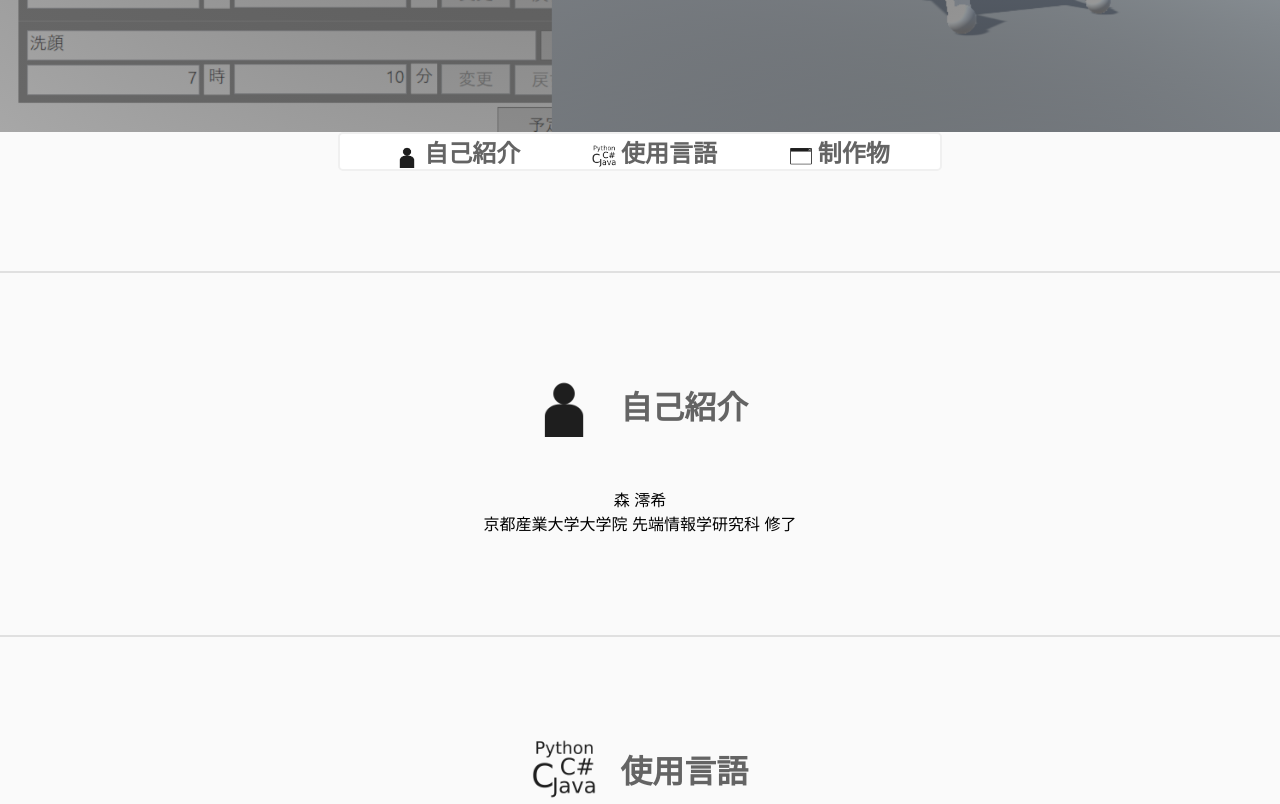
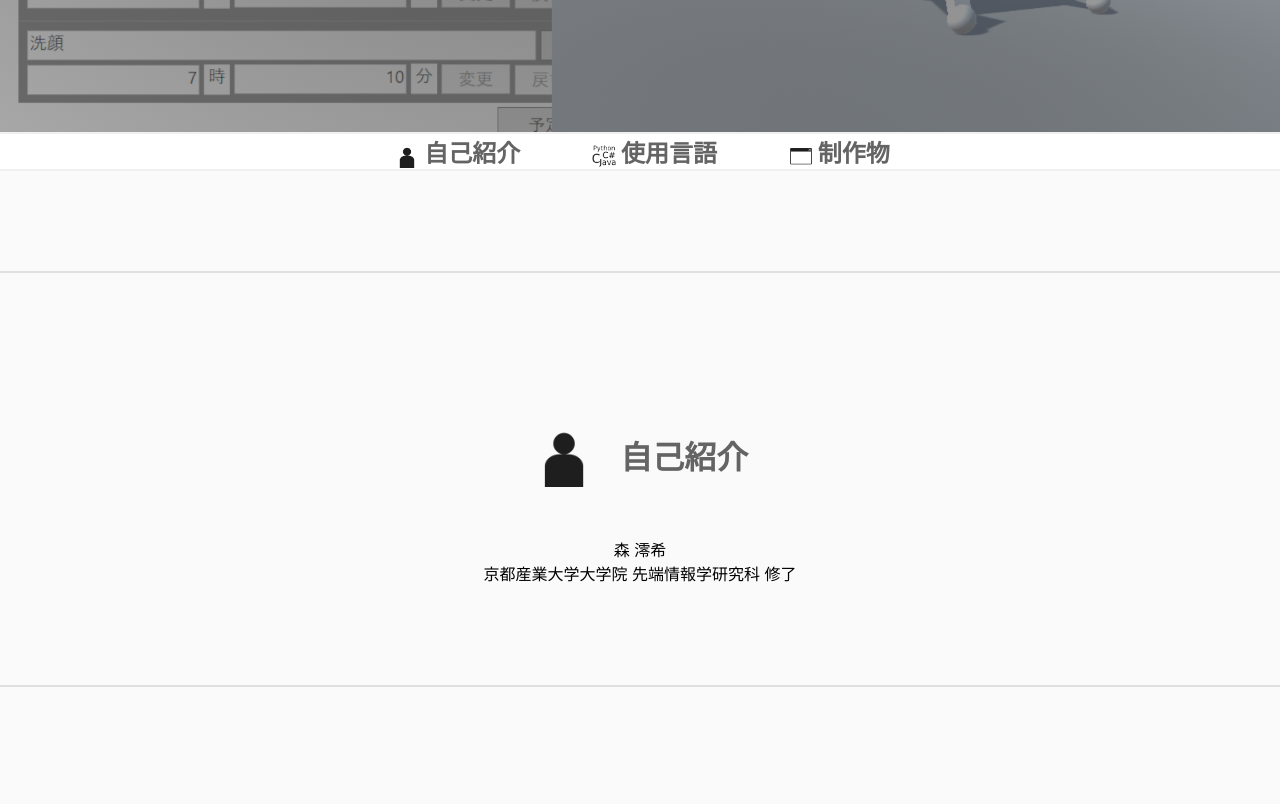
Before and after one commit to mmsnkp/portfolio, a plain HTML site: page index.html in a window 1280 px wide. Shown: the part 660-1464 px from the top of the page. Drawn offline with Linux system fonts and the light colour scheme.

Commit message:
メニューバー固定時のCSSの設定を完了。

```diff
--- a/css/style.css
+++ b/css/style.css
@@ -16,10 +16,9 @@ body{
 
 /*----------------------------------------------------------*/
 .title{
-	margin-top: 50px;
-	margin-bottom: 50px;
-	margin-left: auto;
-    margin-right: auto;
+	padding-top: 50px;
+	padding-bottom: 50px;
+	margin: 0px auto;
     text-align: center;
 }
 .title-text{
@@ -64,16 +63,12 @@ body{
 
 
 #menu{
-	margin-top: 0px;
-	margin-bottom: 0px;
-	margin-left: auto;
-    margin-right: auto;
-	width: 600px;
+	width: 100%;
 	background-color: white;
 	display: flex;
 	justify-content: center;
-	border: 2px solid rgb(240, 240, 240);
-	border-radius: 5px;
+	border-top: 2px solid rgb(240, 240, 240);
+	border-bottom: 2px solid rgb(240, 240, 240);
 	font-size: 1.5rem;
 }
 .menu-element{
@@ -96,6 +91,13 @@ body{
 	vertical-align: middle;
 }
 #menu.fixed{
+	width: 100%;
+	background-color: rgba(255, 255, 255, 0.5);
+	display: flex;
+	justify-content: center;
+	border-top: 2px solid rgba(240, 240, 240, 0.5);
+	border-bottom: 2px solid rgba(240, 240, 240, 0.5);
+	font-size: 1.5rem;
 	position: fixed;
 	top: 0px;
 	left: 0px;
```
